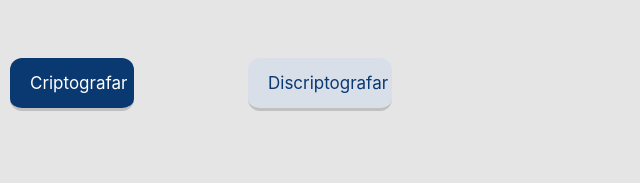
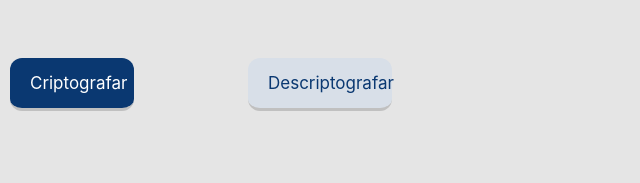
Before and after one commit to YuriSN/Challenge-Oracle-ONE-Sprint-01, a plain HTML site: page index.html in a window 1280 px wide. Shown: the part 547-730 px from the top of the page, 203-843 px from the left. Drawn offline with Linux system fonts and the light colour scheme.

Commit message:
Corrigindo erros!

```diff
--- a/index.html
+++ b/index.html
@@ -25,7 +25,7 @@
 		</header>
 
 		<a href="#" style="text-decoration:none" "font-weight: 24" class="btn bnt-1" onclick="Crip();"> Criptografar </a>
-		<a href="#" style="text-decoration:none" class="btn bnt-2" onclick="Descrip();" > Discriptografar </a>
+		<a href="#" style="text-decoration:none" class="btn bnt-2" onclick="Descrip();" > Descriptografar </a>
 		<a href="#" style="text-decoration:none" class="btn bnt-3" onclick="Copiar();" > Copiar </a>
 		<main>
 			<div id="erro">
```
